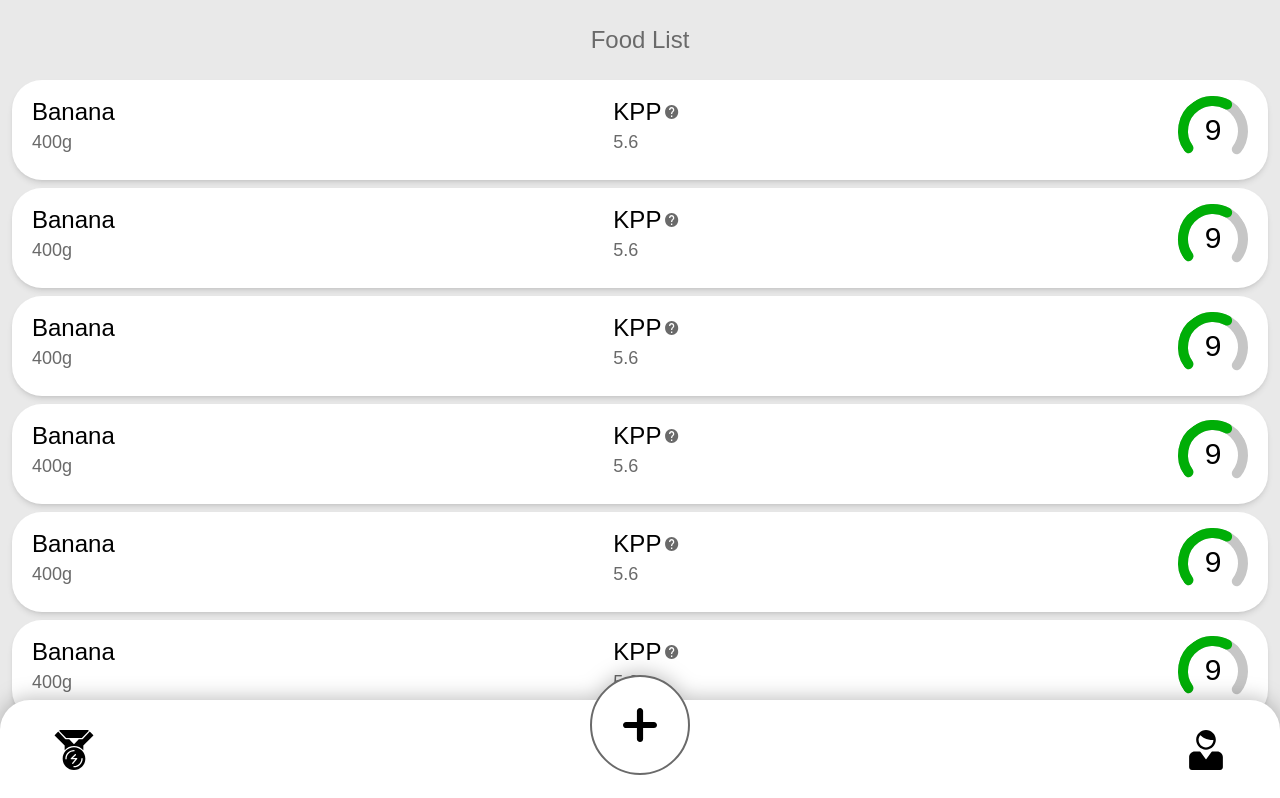
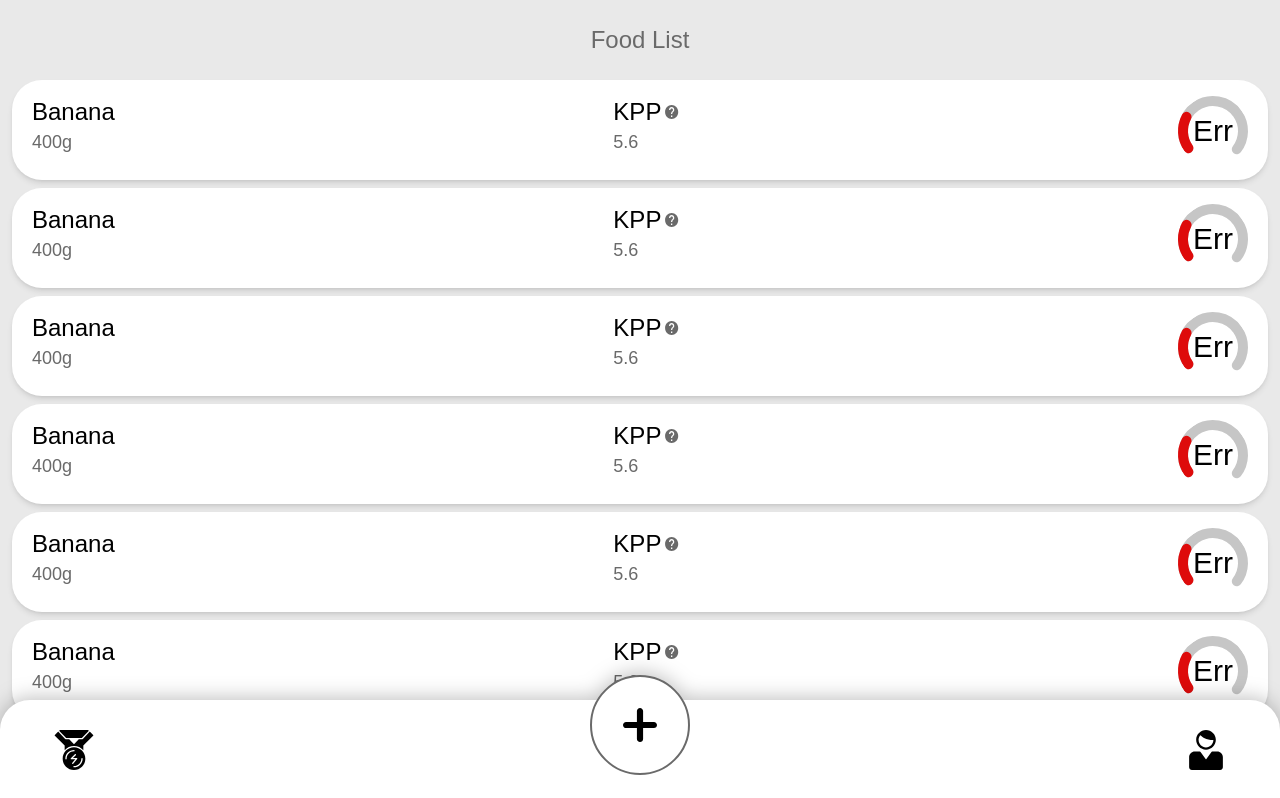
Before and after one commit to RakeMeUp/Kcal-Counter, a React (Create React App) app: page / in a window 1280 px wide. Shown: the top 798 px of the page. Built offline with nearby package versions, Linux system fonts and the light colour scheme.

Commit message:
Meter component made

```diff
--- a/src/comps/listElement.jsx
+++ b/src/comps/listElement.jsx
@@ -21,8 +21,7 @@ export default class listElement extends Component {
                 </div>
                 {/* ITEM SCORE METER */}
                 <div className='relative'>
-                    <Meter />
-                    <div className='absolute top-0 right-0 left-0 bottom-0 flex items-center justify-center text-3xl'>9</div>
+                    <Meter meterNumber="11" />
                 </div>
             </div>
         )
--- a/src/comps/meter.jsx
+++ b/src/comps/meter.jsx
@@ -1,14 +1,53 @@
-import React from 'react'
+import React, { Component } from 'react'
 
-export default function meter() {
+export default class meter extends Component {
+
+    num = this.props.meterNumber;
+
+    colorChanger() {
+        /* TIER 1 */
+        if(this.num >= 1 && this.num <= 3 ){
+            return {stroke: "var(--meter-red)",
+                    strokeDashoffset: 220 - this.num * 13.2 + "px" }
+        }
+        /* TIER 2 */
+        else if(this.num > 3 && this.num <= 5 ){
+            return {stroke: "var(--meter-yellow)",
+                    strokeDashoffset: 220 - this.num * 13.2 + "px"}
+        }
+        /* TIER 3 */
+        else if(this.num > 5 && this.num <= 8 ){
+            return {stroke: "var(--meter-orange)",
+                    strokeDashoffset: 220 - this.num * 13.2 + "px"}
+        }
+        /* TIER 4 */
+        else if(this.num > 8 && this.num <= 10 ){
+            return {stroke: "var(--meter-green)",
+                    strokeDashoffset: 220 - this.num * 13.2 + "px"}
+        }
+        /* ERROR CASE */
+        else{
+            return {stroke: "var(--meter-red)"}
+        }
+    }
+
+    render() {
         return (
-        <div className='relative'>
-        <svg id="meter" className='h-[70px] w-[70px]'>
+            /* METER */
+            <div className='relative' >
+                <svg id="meter" className='h-[70px] w-[70px]' style={this.colorChanger()}>
                     <circle cx="35" cy="35" r="30" stroke-linecap="round"/>
                 </svg>
+
+                {/* GRAY EMPTY METER */}
                 <svg id="meter-bg" className='h-[70px] w-[70px]'>
                     <circle cx="35" cy="35" r="30" stroke-linecap="round"/>
                 </svg>
+                {/* METER NUMBER */}
+                <div className='absolute top-0 right-0 left-0 bottom-0 flex items-center justify-center text-3xl'>
+                    {this.num <= 10 && this.num > 0 ? this.num : "Err"}
+                </div>
             </div>
         )
     }
+}
--- a/src/index.css
+++ b/src/index.css
@@ -25,7 +25,19 @@ body {
   stroke: var(--meter-green);
   stroke-width: 10px;
   stroke-dasharray: 220px;
-  stroke-dashoffset: 140px;
+
+  /* MAX = 88px */
+  /* MIN = 220px */
+  /* DISTANCE = 132px */
+  /* The lower we go, the higher the % goes */
+  /* 4 tier needed */
+  /* 1 STEP = 33px */
+  /* if you want 10 steps: 1 STEP = 13.2px */
+  /* step(1) = 187px */
+  /* step(2) = 154px */
+  /* step(3) = 121px */
+  /* step(4) = 88px */
+  stroke-dashoffset: 187px;
   transform: rotate(145deg);
   position: relative;
 }
```
Also changed, not shown: 1 other file (tests, documents, lock files or other folders). Lines whose indentation alone changed are shown as unchanged.
